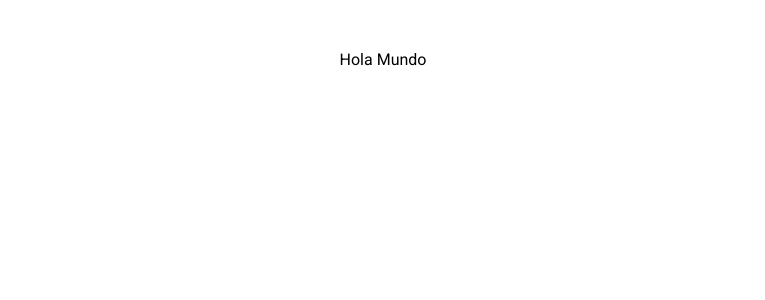
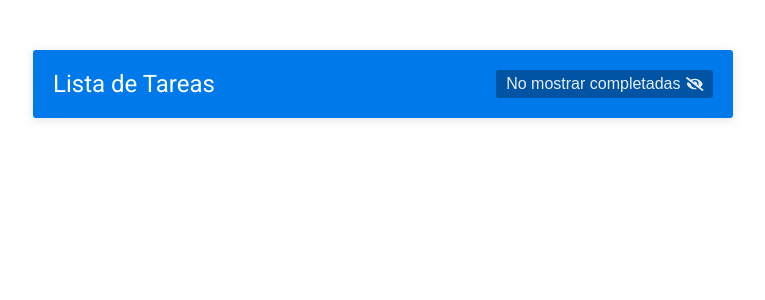
Before and after one commit to JesusEfrainGarciaRodriguez/to_do_list_react, a React (Create React App) app: page / in a window 1280 px wide. Shown: the top 300 px of the page, without its empty margins (257-1022 px from the left). Built offline with nearby package versions, Linux system fonts and the light colour scheme.

Commit message:
Header
+ Se agrego el header y fontawesome para los iconos

```diff
--- a/package.json
+++ b/package.json
@@ -3,6 +3,9 @@
   "version": "0.1.0",
   "private": true,
   "dependencies": {
+    "@fortawesome/fontawesome-svg-core": "^1.2.35",
+    "@fortawesome/free-solid-svg-icons": "^5.15.3",
+    "@fortawesome/react-fontawesome": "^0.1.14",
     "@testing-library/jest-dom": "^5.14.1",
     "@testing-library/react": "^11.2.7",
     "@testing-library/user-event": "^12.8.3",
--- a/src/App.css
+++ b/src/App.css
@@ -3,7 +3,7 @@
   --azul: #007AEA;
 }
 
-.contendor {
+.contenedor {
   max-width: 700px;
   width: 100%;
   height: 100%;
@@ -14,3 +14,43 @@
   display: grid;
   grid-template-rows: auto auto 1fr;
 }
+
+/* ---------------------- Header -------------------------*/
+header {
+  display: flex;
+  flex-direction: row;
+  justify-content: space-between;
+  padding: 20px;
+  background-color: var(--azul);
+  border: 3px 3px 0px 0px;
+}
+
+.header__titulo {
+  color: white;
+  font-size: 24px;
+  font-weight: 400;
+}
+
+.header__boton {
+  background: none;
+  border: none;
+  color: rgba(255, 255, 255, 0.9);
+  font-size: 16px;
+  background: rgba(0, 75, 146,0.8);
+  padding: 5px 10px;
+  border-radius: 3px;
+  display: flex;
+  align-items: center;
+  cursor: pointer;
+  transition: all ease .25s;
+}
+
+.header__boton:hover {
+  color: rgba(255, 255, 255, 1);
+  background: rgba(0, 75, 146,1);
+}
+
+.header__icono-boton {
+  font-size: 14px;
+  margin-left: 5px;
+}
--- a/src/App.js
+++ b/src/App.js
@@ -1,9 +1,12 @@
 import './App.css';
+
+//componentes
+import Header from './componentes/Header';
 
 const App = () => {
   return (
-    <div>
-      Hola Mundo
+    <div className="contenedor">
+      <Header/>
     </div>
   );
 }
--- /dev/null
+++ b/src/componentes/Header.js
@@ -0,0 +1,19 @@
+import React from 'react';
+
+//font awesome
+import { FontAwesomeIcon } from '@fortawesome/react-fontawesome';
+import { faEye, faEyeSlash } from '@fortawesome/free-solid-svg-icons';
+
+const Header = () => {
+    return (
+        <header className="header">
+            <h1 className="header__titulo">Lista de Tareas</h1>
+            <button className="header__boton">
+                No mostrar completadas
+                <FontAwesomeIcon icon={faEyeSlash} className="header__icono-boton"/>
+            </button>
+        </header>
+    );
+}
+
+export default Header;
```
Also changed, not shown: 1 other file (tests, documents, lock files or other folders).
